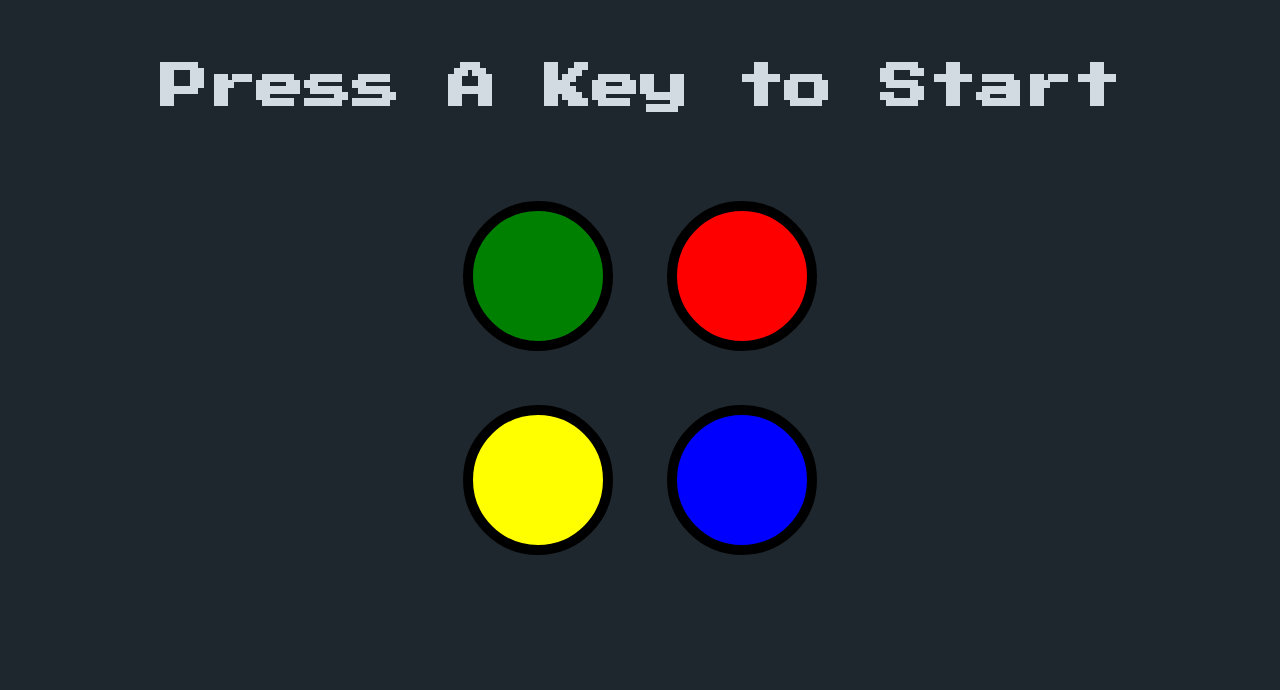
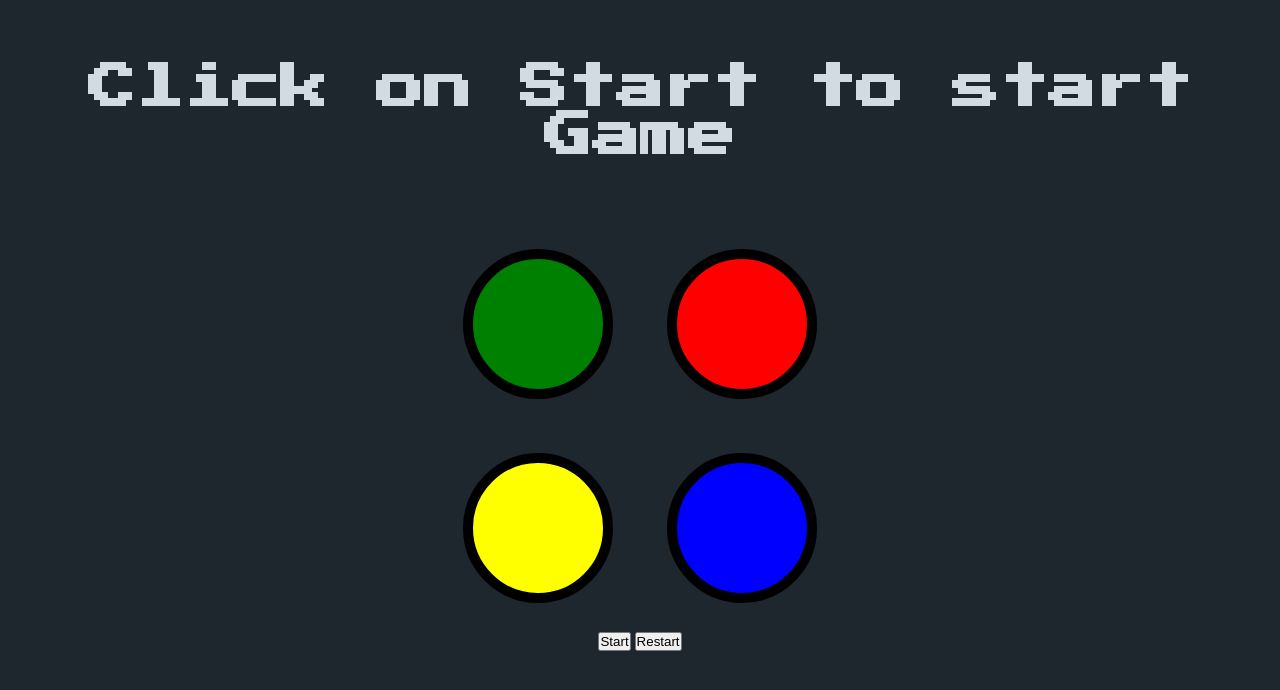
Before and after one commit to 2012prabhat/Simons-Game, a plain HTML site: page index.html in a window 1280 px wide. Drawn offline with nearby package versions, Linux system fonts and the light colour scheme.

Commit message:
Update index.html

```diff
--- a/index.html
+++ b/index.html
@@ -9,7 +9,7 @@
 </head>
 
 <body>
-  <h1 id="level-title">Press A Key to Start</h1>
+  <h1 id="level-title">Click on Start to start Game</h1>
   <div class="container">
     <div lass="row">
 
@@ -34,7 +34,10 @@
     </div>
 
   </div>
-
+<div class="btn-container">
+  <button class = "start">Start</button>
+  <button class = "restart">Restart</button>
+</div>
 <script src="https://ajax.googleapis.com/ajax/libs/jquery/3.5.1/jquery.min.js"></script>
 <script src="script.js"></script>
 </body>
```
